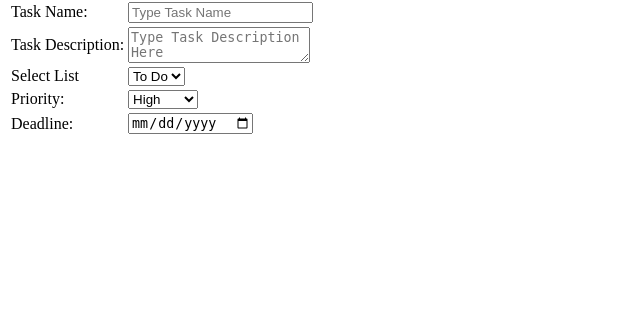
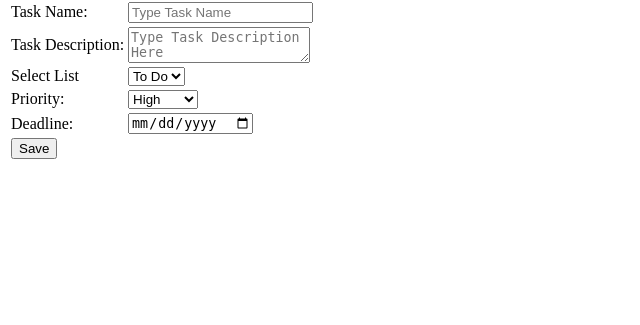
Before and after one commit to MelyssaZ/Task-Management, a PHP site: page /Task-Management/add-task.php in a window 1280 px wide. Shown: the part 145-470 px from the top of the page, without its empty margins (0-640 px from the left). Run offline with PHP 8.4, Linux system fonts and the light colour scheme.

Commit message:
Update add-task.php

```diff
--- a/TaskManagementSystem/add-task.php
+++ b/TaskManagementSystem/add-task.php
@@ -43,6 +43,9 @@ include ('config/constants.php');
                 <td>Deadline: </td>
                 <td><input type="date" name="deadline" /></td>
             </tr>
+            <tr>
+                <td><input type="submit" name="submit" value="Save"></td>
+            </tr>
         </table>
     </form>
 </body>
```
